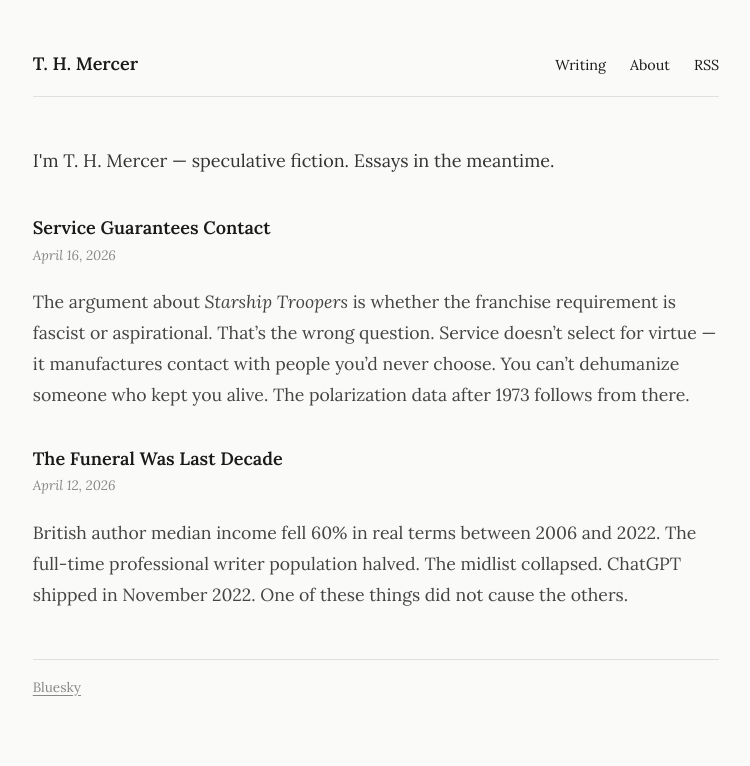
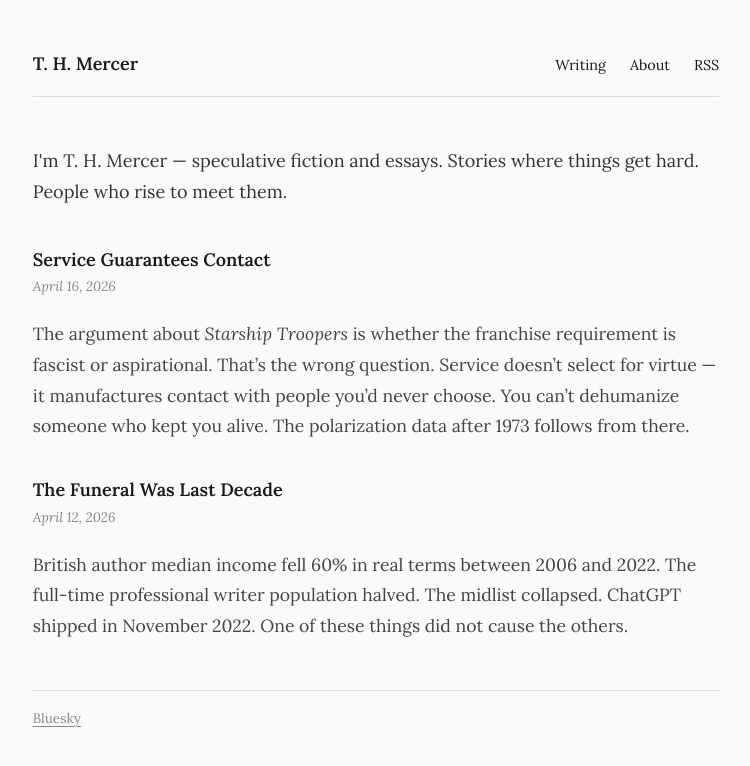
Before and after one commit to thmercer/thmercer.github.io, a Jekyll site: the page built from index.md, in a window 1280 px wide. Shown: the top 766 px of the page, without its empty margins (264-1014 px from the left). Built offline with Jekyll 4.4.1, drawn with Linux system fonts in a browser that asks for light colours.

Commit message:
Refine 'About' section and update homepage introduction for clarity: remove redundant phrases and enhance the description of the site's focus on speculative fiction and essays.

```diff
--- a/index.md
+++ b/index.md
@@ -2,7 +2,7 @@
 layout: default
 ---
 
-<p class="site-intro">I'm T. H. Mercer — speculative fiction. Essays in the meantime.</p>
+<p class="site-intro">I'm T. H. Mercer — speculative fiction and essays. Stories where things get hard. People who rise to meet them.</p>
 
 {% assign posts = site.posts %}
 {% if posts.size > 0 %}
```
Also changed, not shown: about.md (+2 -3 lines).
